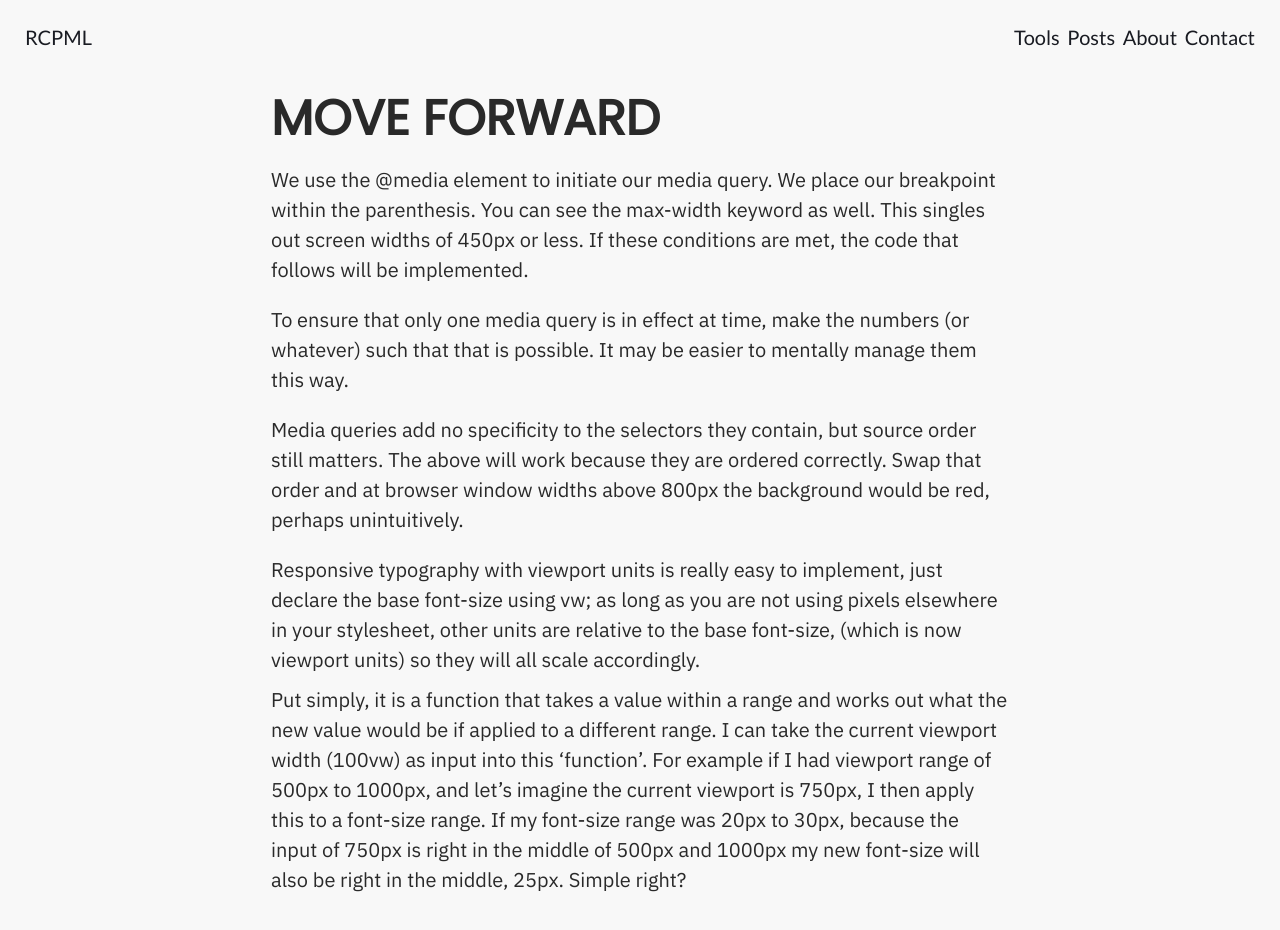
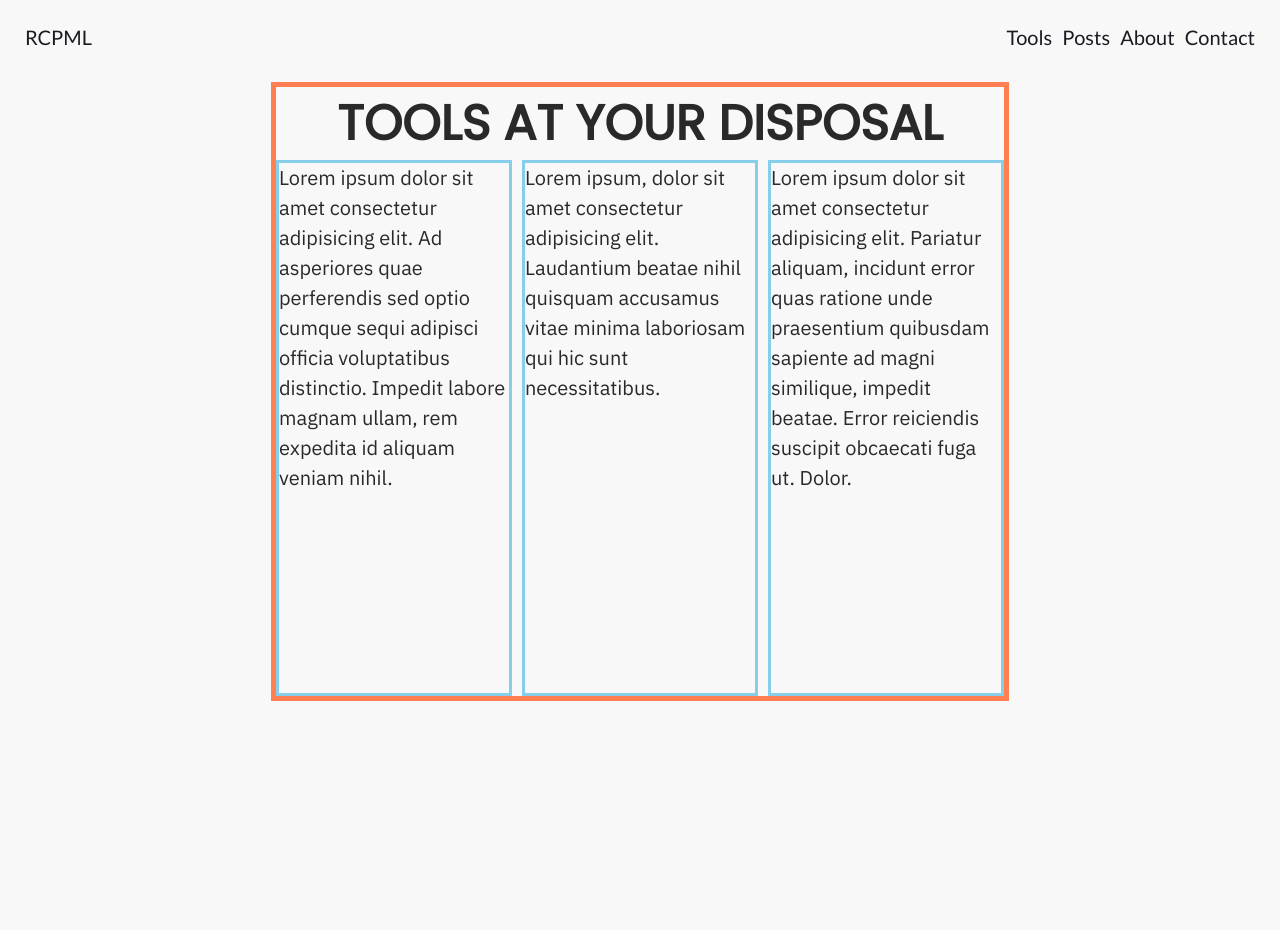
Before and after one commit to rcpml/tempSite, a plain HTML site: page index.html in a window 1280 px wide. After the commit the page ends 800 px from the top, so only its background shows below. Drawn offline with Linux system fonts and the light colour scheme.

Commit message:
Cards added

```diff
--- a/index.html
+++ b/index.html
@@ -41,7 +41,7 @@
       <nav class="navbar">
         <ul>
           <li class="logo">
-            <a href="#">RCPML</a>
+            <a href="#" class="link-active">RCPML</a>
           </li>
           <li class="projects">
             <a href="#">Tools</a>
@@ -60,47 +60,15 @@
 
       <main>
         <section class="first-content">
-          <h2>MOVE FORWARD</h2>
-          <p>
-            We use the @media element to initiate our media query. We place our
-            breakpoint within the parenthesis. You can see the max-width keyword
-            as well. This singles out screen widths of 450px or less. If these
-            conditions are met, the code that follows will be implemented.
-          </p>
-          <p>
-            To ensure that only one media query is in effect at time, make the
-            numbers (or whatever) such that that is possible. It may be easier
-            to mentally manage them this way.
-          </p>
-          <p>
-            Media queries add no specificity to the selectors they contain, but
-            source order still matters. The above will work because they are
-            ordered correctly. Swap that order and at browser window widths
-            above 800px the background would be red, perhaps unintuitively.
-          </p>
-          <p>
-            Responsive typography with viewport units is really easy to
-            implement, just declare the base font-size using vw; as long as you
-            are not using pixels elsewhere in your stylesheet, other units are
-            relative to the base font-size, (which is now viewport units) so
-            they will all scale accordingly.
-          </p>
-          <p>
-            Put simply, it is a function that takes a value within a range and
-            works out what the new value would be if applied to a different
-            range. I can take the current viewport width (100vw) as input into
-            this ‘function’. For example if I had viewport range of 500px to
-            1000px, and let’s imagine the current viewport is 750px, I then
-            apply this to a font-size range. If my font-size range was 20px to
-            30px, because the input of 750px is right in the middle of 500px and
-            1000px my new font-size will also be right in the middle, 25px.
-            Simple right?
-          </p>
+          <h2 class="text-align-center">TOOLS AT YOUR DISPOSAL</h2>
+          <div class="cards">
+            <div class="card">Lorem ipsum dolor sit amet consectetur adipisicing elit. Ad asperiores quae perferendis sed optio cumque sequi adipisci officia voluptatibus distinctio. Impedit labore magnam ullam, rem expedita id aliquam veniam nihil.</div>
+            <div class="card">Lorem ipsum, dolor sit amet consectetur adipisicing elit. Laudantium beatae nihil quisquam accusamus vitae minima laboriosam qui hic sunt necessitatibus. </div>
+            <div class="card">Lorem ipsum dolor sit amet consectetur adipisicing elit. Pariatur aliquam, incidunt error quas ratione unde praesentium quibusdam sapiente ad magni similique, impedit beatae. Error reiciendis suscipit obcaecati fuga ut. Dolor.</div>
+          </div>
         </section>
       </main>
     </div>
-    <!-- <script src="/lodash.js"></script> -->
-    <!-- <script src="https://cdnjs.cloudflare.com/ajax/libs/lodash.js/4.17.19/lodash.min.js" integrity="sha512-/A6lxqQJVUIMnx8B/bx/ERfeuJnqoWPJdUxN8aBj+tZYL35O998ry7UUGoN65PSUNlJNrqKZrDENi4i1c3zy4Q==" crossorigin="anonymous"></script> -->
-    <script src="i.js"></script>
+    <script src="main.js"></script>
   </body>
 </html>
--- a/style.scss
+++ b/style.scss
@@ -25,6 +25,9 @@ body {
 .container {
 
     padding: 1.5rem;
+    .text-align-center {
+        text-align: center;
+    }
 
     nav {
         font-family: "Lato", sans-serif;
@@ -57,8 +60,12 @@ body {
             li {
                 list-style: none;
 
+                .link-active {
+                    color: #e84393;
+                }
+
                 &:not(:last-child) {
-                    padding-right: .75rem;
+                    padding-right: 1rem;
                 }
 
                 a,
@@ -86,8 +93,10 @@ body {
         @include respond(phone) {
             padding: 1rem 5vw;
         }
+        // TODO: Let's revise this part
+        .first-content {
 
-        .first-content {
+            border: 5px solid coral;
 
             h2 {
                 font-family: 'Poppins', sans-serif;
@@ -115,5 +124,23 @@ body {
             }
 
         }
+        // TODO: Let's revise this part
+        .cards {
+            display: grid;
+            grid-template-columns: repeat(auto-fill, minmax(200px, 1fr));
+            grid-gap: 1rem;
+        }
+
+        .card {
+            display: grid;
+            grid-template-rows: max-content 200px 1fr;
+            border: 3px solid skyblue;
+        }
+
+        .card img {
+            object-fit: cover;
+            width: 100%;
+            height: 100%;
+        }
     }
 }
```
Also changed, not shown: i_complete_two.js (renamed from main.js), style.css, 2 other files.
